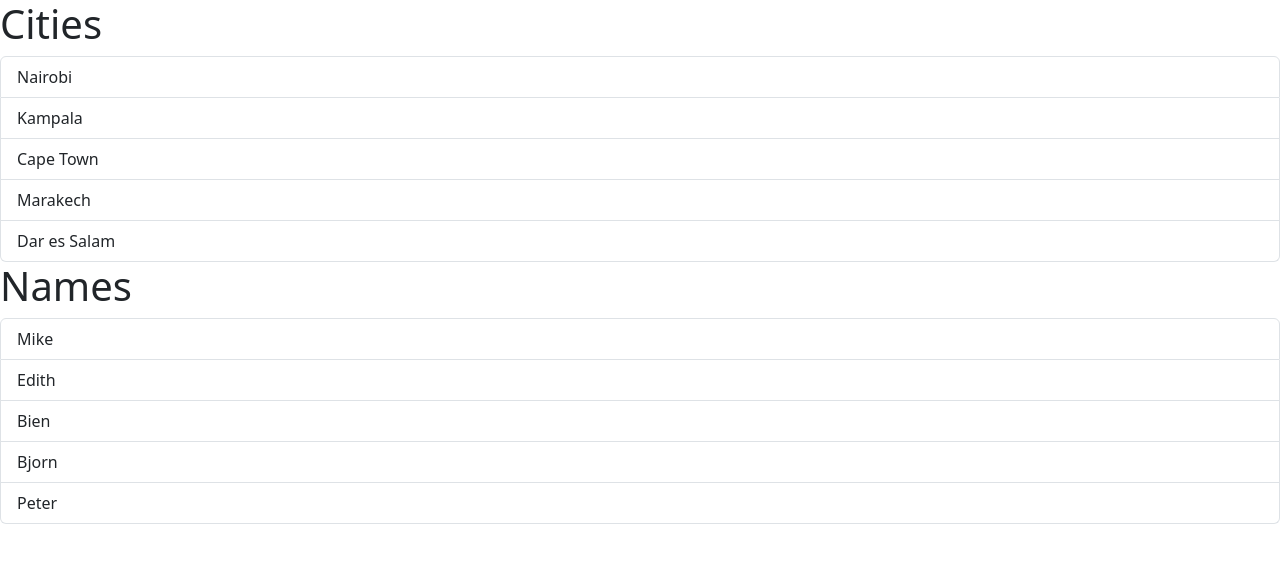
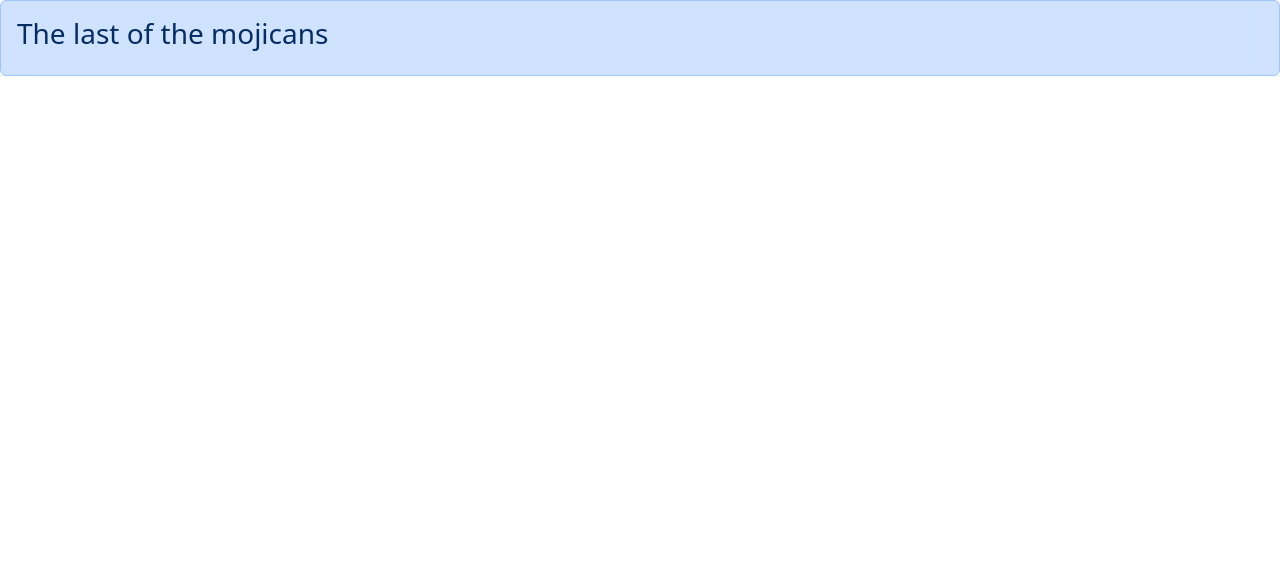
Before and after one commit to alex-njuguna/discover-games, a React (Vite) app in the folder dashboard/: page / in a window 1280 px wide. Shown: the top 562 px of the page. Built offline with nearby package versions, Linux system fonts and the light colour scheme.

Commit message:
parsing children to as props

```diff
--- a/dashboard/src/App.tsx
+++ b/dashboard/src/App.tsx
@@ -1,27 +1,41 @@
-import ListGroup from "./components/ListGroup";
+// import ListGroup from "./components/ListGroup";
+
+// function App() {
+//   let items = ["Nairobi", "Kampala", "Cape Town", "Marakech", "Dar es Salam"];
+//   let names = ["Mike", "Edith", "Bien", "Bjorn", "Peter"];
+
+//   function handleSelectItem(item: string) {
+//     console.log(item);
+//   }
+
+//   return (
+//     <div>
+//       <ListGroup
+//         items={items}
+//         heading="Cities"
+//         onSelectItem={handleSelectItem}
+//       ></ListGroup>
+
+//       <ListGroup
+//         items={names}
+//         heading="Names"
+//         onSelectItem={handleSelectItem}
+//       ></ListGroup>
+//     </div>
+//   );
+// }
+
+// export default App;
+
+import Alert from "./components/Alert";
 
 function App() {
-  let items = ["Nairobi", "Kampala", "Cape Town", "Marakech", "Dar es Salam"];
-  let names = ["Mike", "Edith", "Bien", "Bjorn", "Peter"];
-
-  function handleSelectItem(item: string) {
-    console.log(item);
-  }
-
   return (
-    <div>
-      <ListGroup
-        items={items}
-        heading="Cities"
-        onSelectItem={handleSelectItem}
-      ></ListGroup>
-
-      <ListGroup
-        items={names}
-        heading="Names"
-        onSelectItem={handleSelectItem}
-      ></ListGroup>
-    </div>
+    <>
+      <Alert>
+        <h3>The last of the mojicans</h3>
+      </Alert>
+    </>
   );
 }
 
--- /dev/null
+++ b/dashboard/src/components/Alert.tsx
@@ -0,0 +1,11 @@
+import { ReactNode } from "react";
+
+interface Props {
+  children: ReactNode;
+}
+
+const Alert = ({ children }: Props) => {
+  return <div className="alert alert-primary">{children}</div>;
+};
+
+export default Alert;
```
